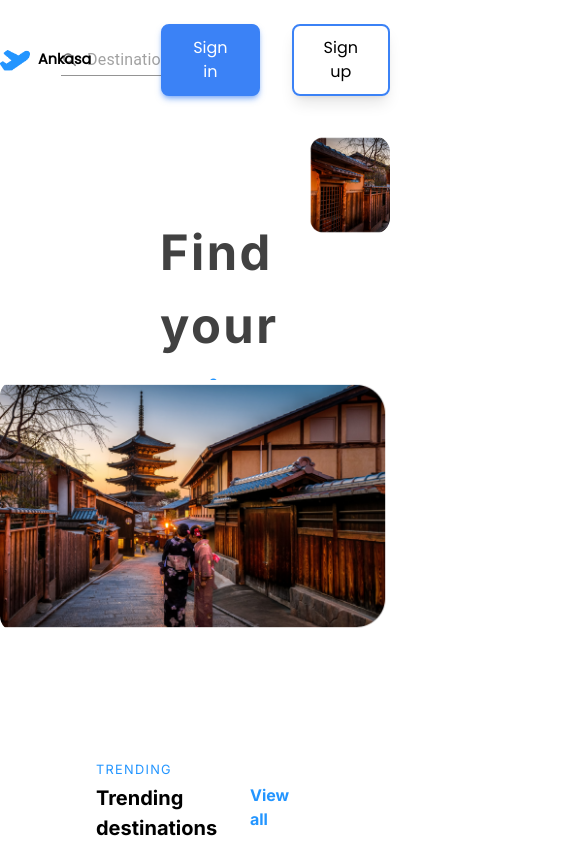
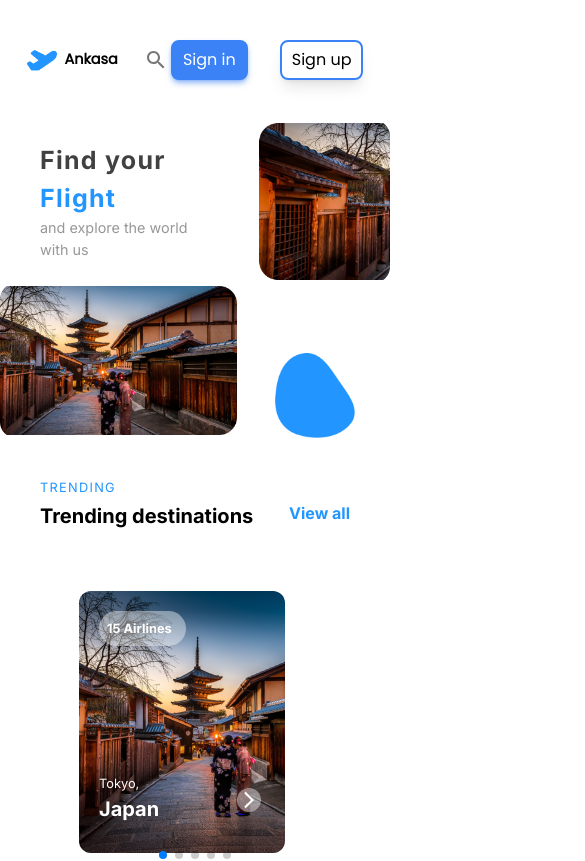
Before and after one commit to yosuanovry/ankasafy_fe, a Next.js app: page / in a window 390 px wide. Shown: the top 861 px of the page, 585 px wide, since content can reach past the window. Built offline with nearby package versions, Linux system fonts and the light colour scheme.

Commit message:
fix responsive mobile landing page

```diff
--- a/src/component/footer.jsx
+++ b/src/component/footer.jsx
@@ -19,8 +19,8 @@ function Footer() {
           <div className="flex flex-row justify-between sm:justify-between items-start gap-4 sm:gap-10" style={{marginTop:100}}>
             <div className="flex flex-col w-2/6 sm:w-2/6 gap-4">
               <div className="flex flex-row items-center gap-1 sm:gap-2">
-                <Image className="sm:hidden" src={logoLayout} alt="Logo" style={{width:'2.5rem'}}/>
-                <p className="font-bold text-md lg:text-2xl">Ankasa</p>
+                <Image className="sm:hidden" src={logoLayout} alt="Logo" style={{width:'1.5rem'}}/>
+                <p className="font-bold text-sm lg:text-2xl">Ankasa</p>
               </div>
               <div className="text-xs sm:text-sm">Find your Flight and explore the world with us. We will take care of the rest</div>
             </div>
--- a/src/component/navbar.jsx
+++ b/src/component/navbar.jsx
@@ -6,12 +6,12 @@ import Input from "@mui/material/Input";
 import InputAdornment from "@mui/material/InputAdornment";
 import MailOutlineIcon from "@mui/icons-material/MailOutline";
 import NotificationsNoneIcon from "@mui/icons-material/NotificationsNone";
-import dummy from "../../public/assets/dummy.png";
 import { useCookies } from "react-cookie";
 import Link from "next/link";
 import { useEffect, useState } from "react";
 import jwtDecode from "jwt-decode";
-import axios from "axios";
+import style from './navbar.module.css'
+
 
 const poppins = Poppins({ weight: "400", subsets: ["latin"] });
 
@@ -46,25 +46,24 @@ function Navbar() {
           <Image src={logoLayout} alt="Logo" width={30} />
           <p className="font-bold text-md lg:text-2xl">Ankasa</p>
         </div>
-        <div className="flex flex-row w-10 sm:w-1/6 items-center">
+        <div className="flex flex-row w-10 sm:w-1/6 justify-center items-center">
           <Input
-            className="text-xs sm:text-md"
+            className={`text-xs sm:text-md ${style.searchInput}`}
             startAdornment={
               <InputAdornment position="start">
-                <SearchIcon style={{ width: "100%" }} />
+                <SearchIcon  className={`${style.inputSearchIcon}`}/>
               </InputAdornment>
             }
-            style={{ width: "100%" }}
             placeholder="Destination"
           />
         </div>
 
         <div className="flex flex-row items-center gap-8">
           <Link href="/auth/login">
-            <button style={{paddingLeft: 30, paddingRight: 30, paddingTop:10, paddingBottom: 10}} className="bg-blue-500 border-2 border-blue-500 text-white shadow-md shadow-blue-500/50 rounded-lg">Sign in</button>
+            <button className={`bg-blue-500 border-2 border-blue-500 text-white shadow-md shadow-blue-500/50 rounded-lg ${style.navButton}`}>Sign in</button>
           </Link>
           <Link href="/auth/register">
-            <button style={{paddingLeft: 30, paddingRight: 30, paddingTop:10, paddingBottom: 10}} className="border-2 border-blue-500 shadow-lg shadow-blue-300/50 rounded-lg">Sign up</button>
+            <button className={`border-2 border-blue-500 shadow-lg shadow-blue-300/50 rounded-lg ${style.navButton}`}>Sign up</button>
           </Link>
         </div>
       </div>
--- /dev/null
+++ b/src/component/navbar.module.css
@@ -0,0 +1,19 @@
+.searchInput {
+    width: 100%;
+}
+
+.navButton {
+    padding-left: 30px; padding-right: 30px; padding-top:10px; padding-bottom: 10px
+}
+
+@media screen and (max-width:576px) {
+.searchInput {
+width: 0px;
+}
+.inputSearchIcon {
+    width: 0px;
+}
+.navButton {
+    padding-left: 10px; padding-right: 10px; padding-top:6px; padding-bottom: 6px
+}
+}
--- a/src/pages/auth/login.jsx
+++ b/src/pages/auth/login.jsx
@@ -51,46 +51,46 @@ function Login() {
   };
 
   return (
-    <div className={`h-screen flex ${poppins.className}`}>
-      <div className="h-auto w-3/6 lg:w-3/6">
+    <div className={`h-screen flex flex-col md:flex-row ${poppins.className}`}>
+      <div className="h-3/6 w-full lg:h-auto lg:w-3/6">
         <Image src={leftLayout} alt="logo" className="h-full" />
       </div>
-      <div className="flex flex-col justify-center mx-16 sm:mx-20 md:mx-24 lg:mx-28 w-2/6">
-        <div className="flex justify-start items-center flex-row gap-2 lg:gap-2 mb-8">
+      <div className="flex flex-col justify-center sm:mx-20 md:mx-24 lg:mx-28 w-full lg:w-2/6">
+        <div className="flex justify-start items-center flex-row gap-2 mt-4 mx-4 lg:gap-2 lg:mb-8">
           <Image src={logoLayout} alt="Logo" />
           <p className="font-bold text-md lg:text-2xl">Ankasa</p>
         </div>
-        <div className="flex flex-col my-6">
+        <div className="flex flex-col justify-center items-center my-6">
           <h1 className="font-bold text-lg sm:text-4xl">Login</h1>
-          <form  onSubmit={userLogin}>
-            <div className="mt-10">
+          <form className="w-full" onSubmit={userLogin}>
+            <div className="flex justify-center w-full lg:mt-10">
               <input
                 value={email}
                 onChange={(e) => setEmail(e.target.value)}
                 required
                 name="email"
-                className="p-2 ps-1 my-2 lg:my-6 text-xs block w-full px-0.5 border-0 border-b-2 border-purple-200 focus:ring-0 focus:border-yellow-400 sm:text-base md:text-lg"
+                className="p-2 ps-1 my-2 lg:my-6 text-xs block w-auto lg:w-full px-0.5 border-0 border-b-2 border-purple-200 focus:ring-0 focus:border-yellow-400 sm:text-base md:text-lg"
                 type="text"
                 placeholder="Email"
               />
             </div>
 
-            <div>
+            <div className="flex justify-center">
               <input
                 value={password}
                 onChange={(e) => setPassword(e.target.value)}
                 required
                 name="password"
-                className="p-2 ps-1 my-2 lg:my-6 text-xs block w-full px-0.5 border-0 border-b-2 border-purple-200 focus:ring-0 focus:border-yellow-400 sm:text-base md:text-lg"
+                className="p-2 ps-1 my-2 lg:my-6 text-xs block w-auto lg:w-full px-0.5 border-0 border-b-2 border-purple-200 focus:ring-0 focus:border-yellow-400 sm:text-base md:text-lg"
                 type="password"
                 placeholder="Password"
               />
             </div>
-            <span className="flex justify-center items-center mt-10 rounded-lg text-sm sm:text-base md:text-lg py-1 md:py-4 font-semibold" style={{ backgroundColor: "#2395FF", color: "white" }}>
-              <button type="submit" style={{ width: 455 }}>
+            <div className="flex items-center justify-center">
+              <button type="submit" className="flex justify-center items-center w-2/6 lg:w-full mt-4 lg:mt-10 rounded-lg text-sm sm:text-base md:text-lg py-1 md:py-4 font-semibold" style={{ backgroundColor: "#2395FF", color: "white" }}>
                 Sign In
               </button>
-            </span>
+            </div>
 
             {loading && <div className="flex justify-center items-center mt-4">
               <CircularProgress />
--- /dev/null
+++ b/src/pages/home.module.css
@@ -0,0 +1,30 @@
+.imageRow2 {
+    margin-top:-120px
+}
+
+.image1 {
+
+}
+
+.image2 {
+    width: 140rem;
+}
+
+@media screen and (max-width:576px) {
+.image1 {
+    width: 10rem;
+}
+
+.image2 {
+    width: 15rem;
+}
+
+.image3 {
+    width:5rem;
+}
+
+.imageRow2 {
+    margin-top: 0;
+}
+
+}
--- a/src/pages/index.js
+++ b/src/pages/index.js
@@ -8,6 +8,7 @@ import splash from '../../public/assets/splash.png'
 import Slider from '@/component/slider';
 import paris from "../../public/assets/paris.png"
 import ArrowForwardIosIcon from '@mui/icons-material/ArrowForwardIos';
+import style from './home.module.css'
 
 
 const inter = Inter({ subsets: ['latin'] })
@@ -17,40 +18,34 @@ export default function Home() {
     <>
     <Navbar/>
     <main className={`min-h-screen items-center ${inter.className}`} style={{backgroundColor:'white'}}>
-      <div className='flex flex-row justify-between mt-4'>
-        <div className='flex flex-col ps-40 pt-20'>
-          <div className='text-5xl font-bold tracking-wider' style={{color:'#414141'}}>Find your <span style={{color:'#2395FF'}}>Flight</span></div>
-          <div className='pt-4' style={{color:'#979797'}}>and explore the world with us</div>
+      <div className='flex flex-row justify-between items-center md:items-start sm:mt-4'>
+        <div className='flex flex-col px-10 md:px-0 md:ps-40 md:pt-20'>
+          <div className='text-2xl md:text-5xl font-bold tracking-wider' style={{color:'#414141'}}>Find your <span style={{color:'#2395FF'}}>Flight</span></div>
+          <div className='text-md md:text-lg sm:pt-4' style={{color:'#979797'}}>and explore the world with us</div>
         </div>
         <div>
         <Image
           src={japan2}
-          width={400}
-          height={250}
           alt="japan"
-          className="rounded-2xl"
+          className={`rounded-2xl ${style.image1}`}
         />
         </div>
       </div>
-      <div className='flex flex-row items-end' style={{marginTop:-120}}>
+      <div className={`flex flex-row items-end ${style.imageRow2}`}>
         <Image
         src={japan}
-        width={800}
-        height={400}
         alt="japan"
-        className="rounded-2xl"
+        className={`rounded-2xl ${style.image2}`}
       />
-      <div className='ps-40'>
+      <div className='w-full flex justify-center'>
       <Image
         src={splash}
-        width={250}
-        height={125}
         alt="japan"
-        className="rounded-2xl"
+        className={`rounded-2xl ${style.image3}`}
       />
       </div>
       </div>
-      <div className='flex flex-col px-24 mt-32'>
+      <div className='flex flex-col px-10 md:px-24 mt-10 md:mt-32'>
         <div className='tracking-widest text-sm' style={{color:'#2395FF'}}>TRENDING</div>
         <div className='flex flex-row justify-between mt-1'>
           <div className='font-bold text-xl' >Trending destinations</div>
@@ -59,11 +54,11 @@ export default function Home() {
         <div className='mt-10'>
           <Slider/>
         </div>
-          <div className='h-full w-full rounded-2xl mt-28 py-10 text-white' style={{backgroundColor:'rgba(35, 149, 255, 1)'}}>
+          <div className='h-full w-full rounded-2xl mt-10 md:mt-28 py-10 text-white' style={{backgroundColor:'rgba(35, 149, 255, 1)'}}>
         <div className='flex flex-col items-center'>
           <div className='tracking-widest'>Top 10</div>
           <div className='mt-2 font-bold text-2xl'>Top 10 destinations</div>
-          <div className='flex flex-row mt-10 gap-12'>
+          <div className='flex flex-row mt-10 md:gap-12 overflow-hidden'>
             <div className='flex flex-col items-center' style={{width:'8rem'}}>
               <div style={{borderWidth:5, borderRadius:100, borderColor:'white'}}>
               <Image src={paris} alt="photo" style={{width:'100%', borderRadius:100, borderWidth:5, borderColor:'rgba(35, 149, 255, 1)'}}/>
```
